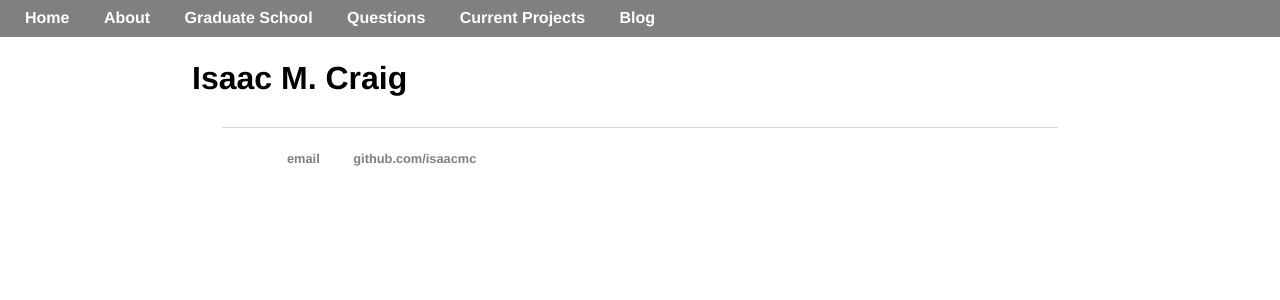
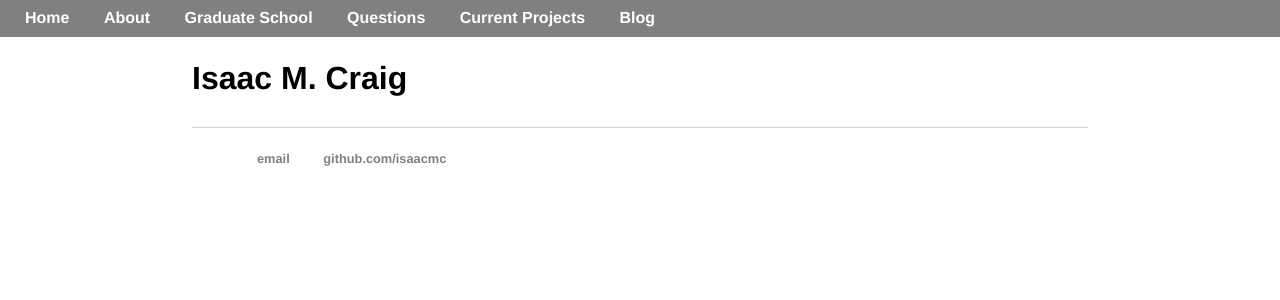
Before and after one commit to isundberg/isaacmc.github.io, a Jekyll site: the page built from index.html, in a window 1280 px wide. Shown: the top 300 px of the page. Built offline with Jekyll 4.4.1, drawn with Linux system fonts in a browser that asks for light colours.

Commit message:
Update main.css

```diff
--- a/css/main.css
+++ b/css/main.css
@@ -57,7 +57,7 @@ footer {
     border-top: 1px solid #d5d5d5;
     font-size: .8em;
     padding: 10px;
-    margin: 30px;
+    margin-top: 30px;
 }
 
 ul.posts {
```
